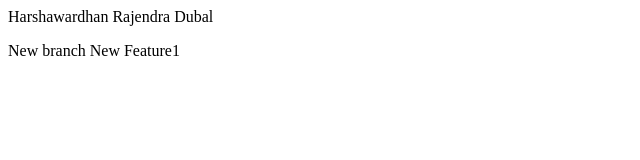
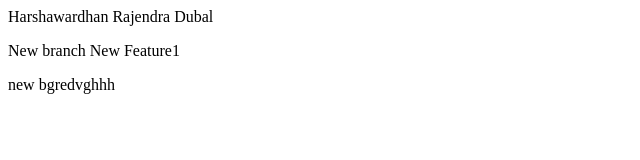
Before and after one commit to dssachinshinde/LocalRepo, a plain HTML site: page index.html in a window 1280 px wide. Shown: the whole page, without its empty margins (0-640 px from the left). Drawn offline with Linux system fonts and the light colour scheme.

Commit message:
New Branch added

```diff
--- a/index.html
+++ b/index.html
@@ -1,2 +1,3 @@
 <p> Harshawardhan Rajendra Dubal<p>
     <a>New branch New Feature1</a>
+    </p>new bgredvghhh</p>
```
